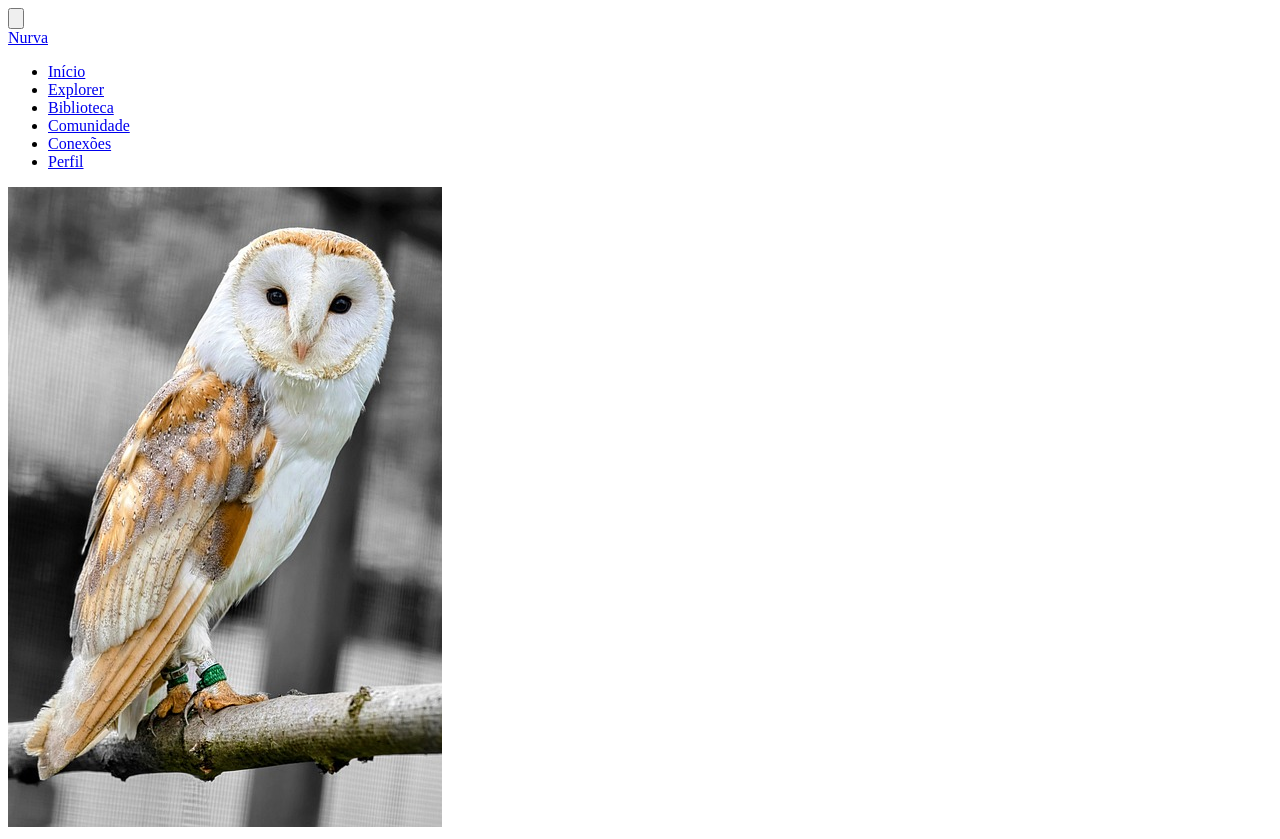
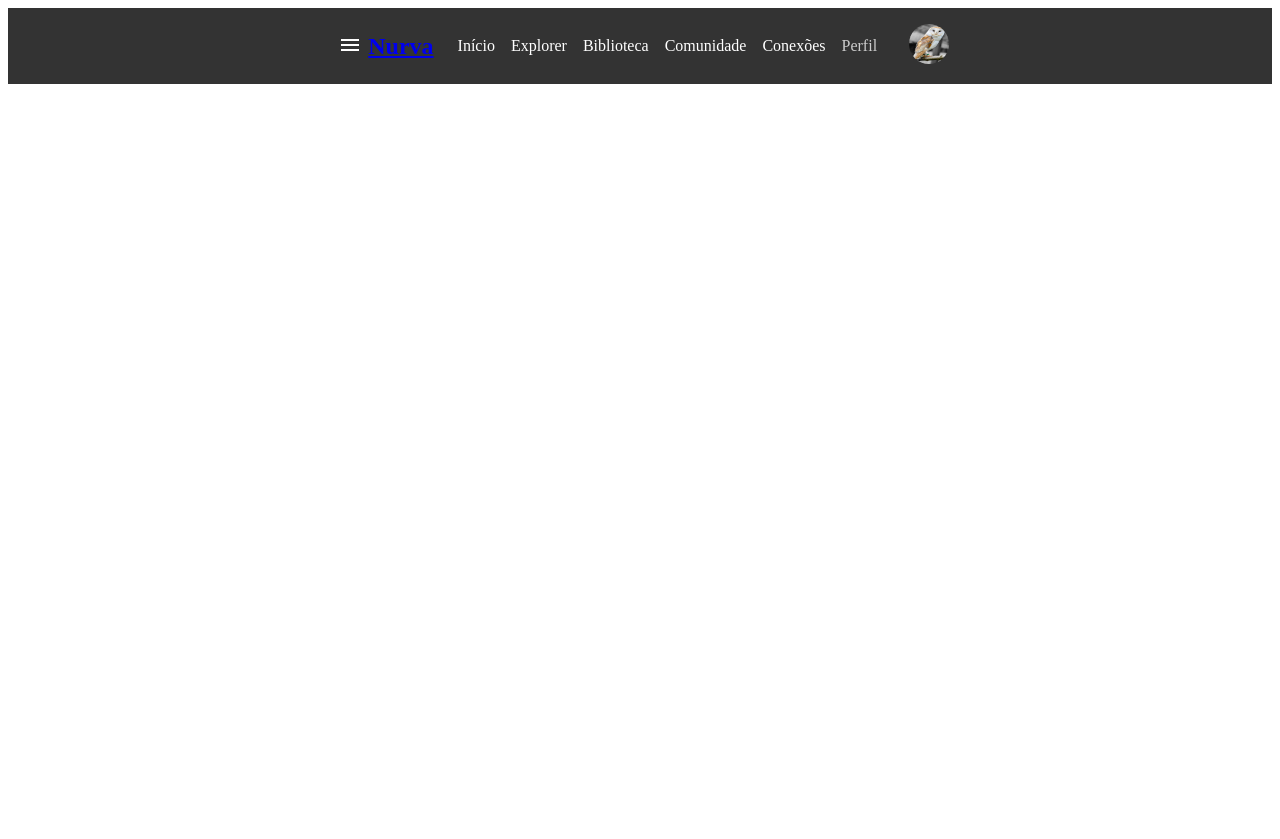
Before and after one commit to Anthony-Richard1/Nurva_LM, a plain HTML site: page perfil.html in a window 1280 px wide. After the commit the page ends 800 px from the top, so only its background shows below. Drawn offline with Linux system fonts and the light colour scheme.

Commit message:
Update perfil.html
adicionando link do arquivo CSS

```diff
--- a/perfil.html
+++ b/perfil.html
@@ -3,6 +3,7 @@
 <head>
     <meta charset="UTF-8">
     <meta name="viewport" content="width=device-width, initial-scale=1.0">
+    <link rel="stylesheet" type="text/css" href="/perfil.css">
     <title>Nurva</title>
 </head>
 <body>
```
